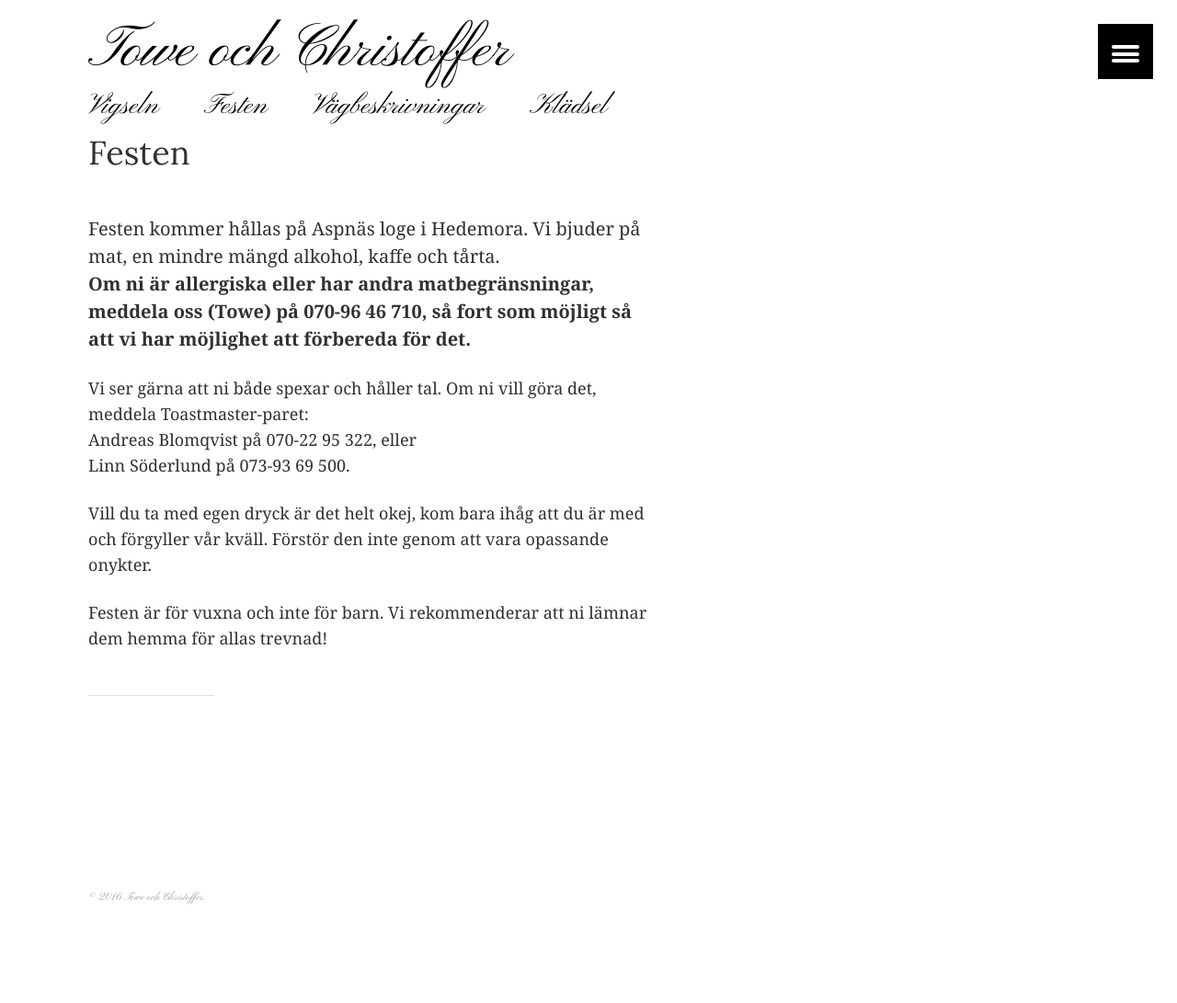
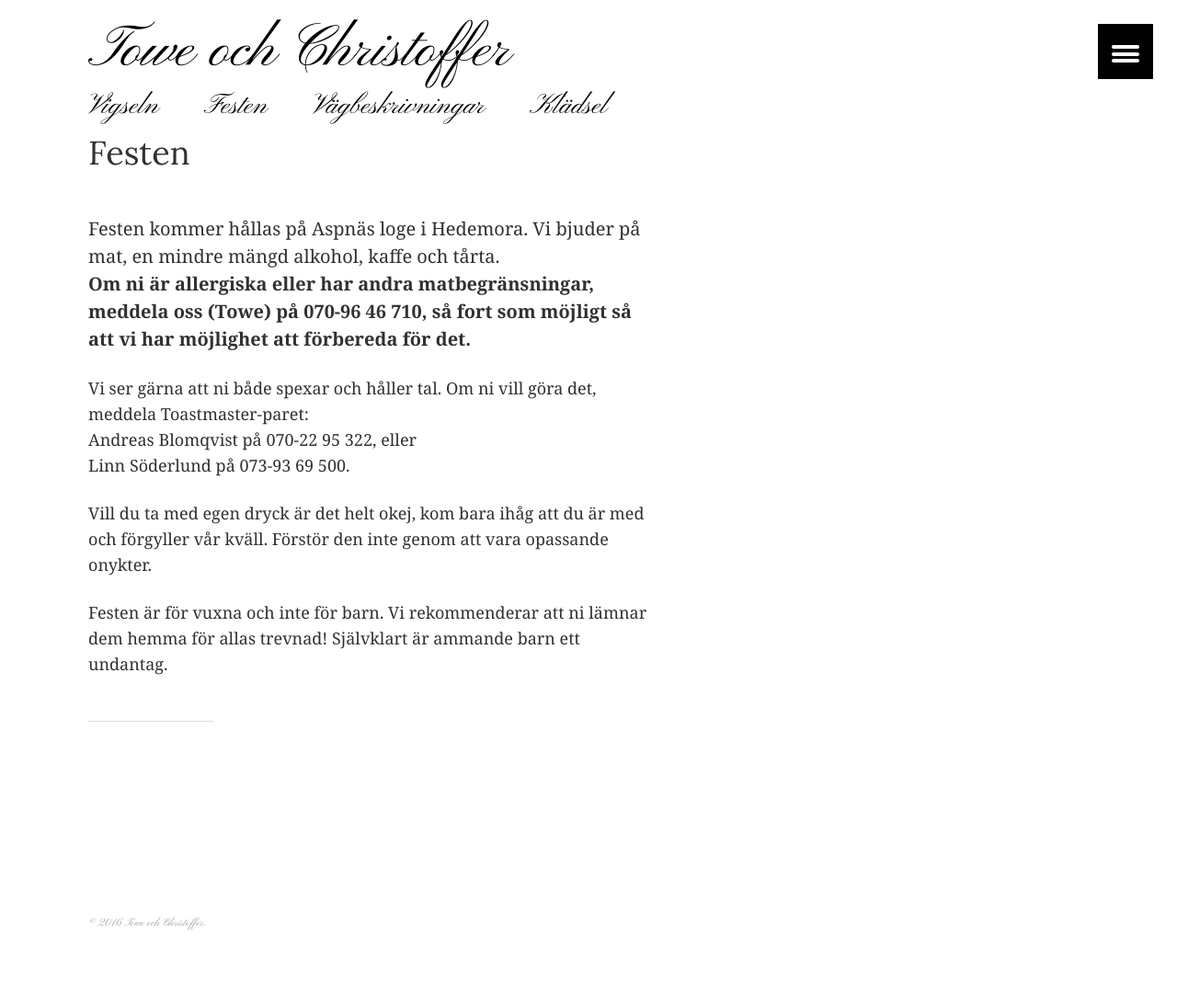
Before and after one commit to toweochchristoffer/wedding-page, a Jekyll site: the page built from festen.md, in a window 1280 px wide. Shown: the whole page at 92% size. Built offline with Jekyll 4.4.1, drawn with Linux system fonts in a browser that asks for light colours; before the commit the page ends 1063 px from its top, so only the background shows below that.

Commit message:
Update festen.md

```diff
--- a/festen.md
+++ b/festen.md
@@ -13,4 +13,4 @@
 
 Vill du ta med egen dryck är det helt okej, kom bara ihåg att du är med och förgyller vår kväll. Förstör den inte genom att vara opassande onykter.
 
-Festen är för vuxna och inte för barn. Vi rekommenderar att ni lämnar dem hemma för allas trevnad!
+Festen är för vuxna och inte för barn. Vi rekommenderar att ni lämnar dem hemma för allas trevnad! Självklart är ammande barn ett undantag.
```
